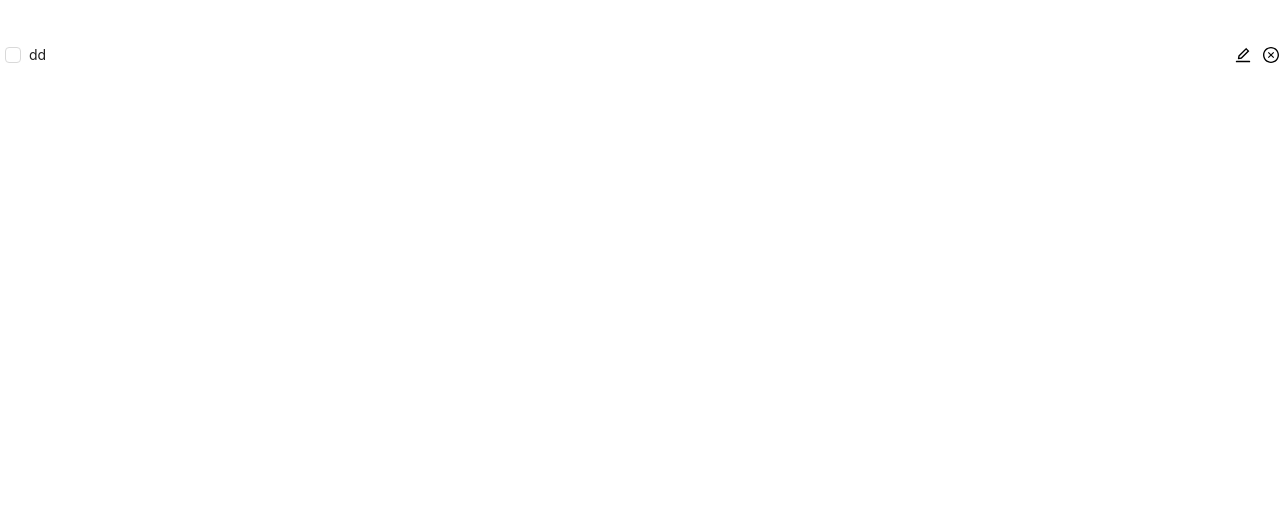
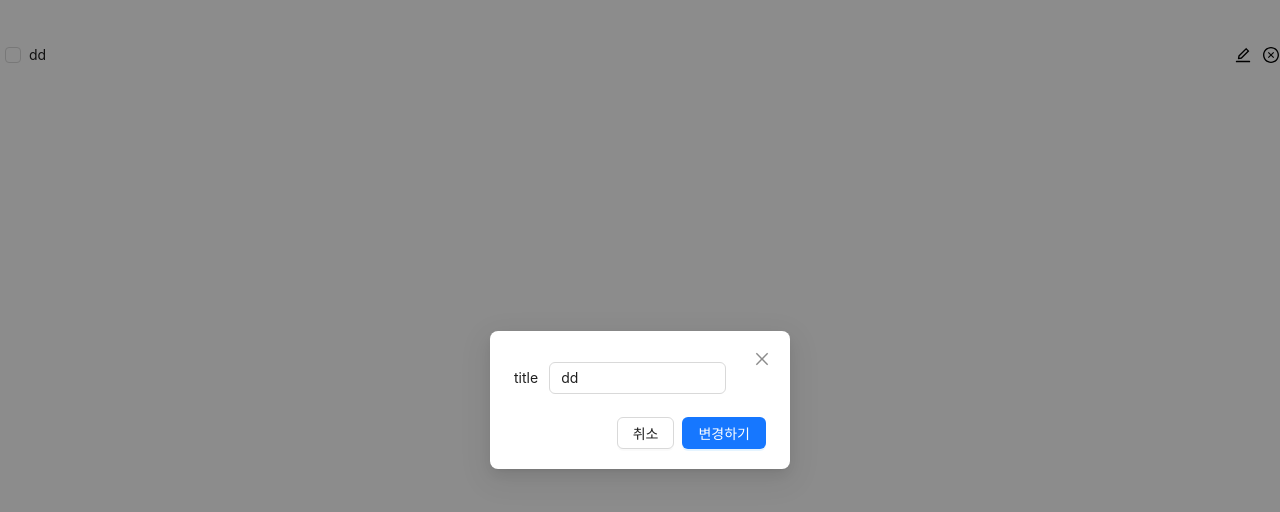
Before and after one commit to LeeSungGeun7/clush_frontend_task, a React (Create React App) app: page /todo in a window 1280 px wide. Both pictures are taken after a click on the element 1243 px from the left and 55 px from the top of the page. Shown: the top 512 px of the page. Built offline with nearby package versions, Linux system fonts and the light colour scheme.

Commit message:
Feature . 투두아이템 수정기능 모달 추가

```diff
--- a/src/components/TodoItem.tsx
+++ b/src/components/TodoItem.tsx
@@ -1,7 +1,7 @@
 import React, { useCallback, useState } from 'react'
 import { Todo } from '../types/TodoType'
 import styled from 'styled-components'
-import { Checkbox } from "antd";
+import { Checkbox, Modal , Input } from "antd";
 import { CloseCircleOutlined , EditOutlined} from '@ant-design/icons'
 import { useTodo } from '../hooks/useTodo';
 
@@ -40,12 +40,24 @@ const TodoContainer = styled.div<any>`
 
 
 
-function TodoItem({title,created_at,tag,updated_at,id,isDone}:Todo) {
+function TodoItem({title,created_at,tag,id,isDone}:Todo) {
     const { deleteSelectedTodo , setTodoList , todolist , changeSelectedTodo  } = useTodo();
+    const [isEdit , setIsEdit] = useState(false)
+    const [todoItem , setTodoItem] = useState<Todo>({
+        id : id ,
+        title : title ,
+        created_at ,
+        tag ,
+        isDone
+    })
 
     const onChangeHandler = () => {
         const updatedTodo = { id, title, isDone: !isDone, created_at };
         changeSelectedTodo(id, updatedTodo); // 변경된 값을 직접 전달
+    };
+
+     const onChangeHandle = (title:string) => {
+        setTodoItem({...todoItem ,id : id , title: title})
     };
 
   return (
@@ -55,13 +67,37 @@ function TodoItem({title,created_at,tag,updated_at,id,isDone}:Todo) {
         </Checkbox>
 
         <div className='right'>
-        <EditOutlined />
+        <EditOutlined onClick={()=>{setIsEdit(true);
+        setTodoItem({
+            id : id ,
+            title : title ,
+            created_at ,
+            tag ,
+            isDone
+        })}} />
         <CloseCircleOutlined onClick={()=>{
             deleteSelectedTodo(id);
             console.log(id,todolist)
         }}/>
         </div>
 
+        <Modal
+        onCancel={()=>{setIsEdit(false)}}
+        onClose={()=>{setIsEdit(false)}}
+        onOk={()=>{changeSelectedTodo(id, todoItem);setTodoItem(todoItem);setIsEdit(false)}}
+        okText="변경하기"
+        cancelText="취소"
+        centered={true}
+        width={300}
+        style={{height:'auto' }}
+        open={isEdit}>
+            <div>
+            <span>title</span>
+            <Input value={todoItem.title} onChange={(e)=>{onChangeHandle(e.target.value)}} style={{width:'70%',margin:"0.7rem"}}/>
+            </div>
+
+        </Modal>
+
     </TodoContainer>
   )
 }
```
